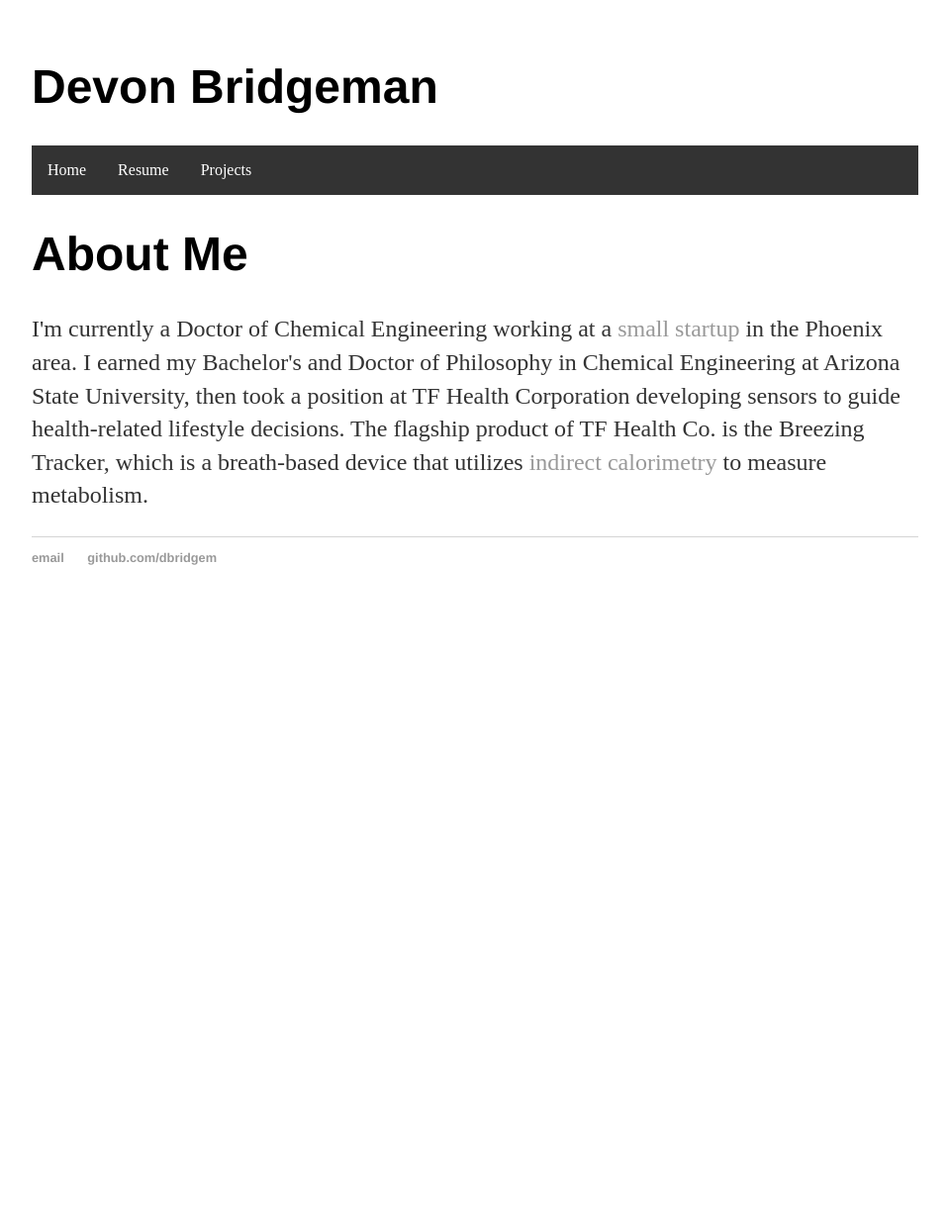
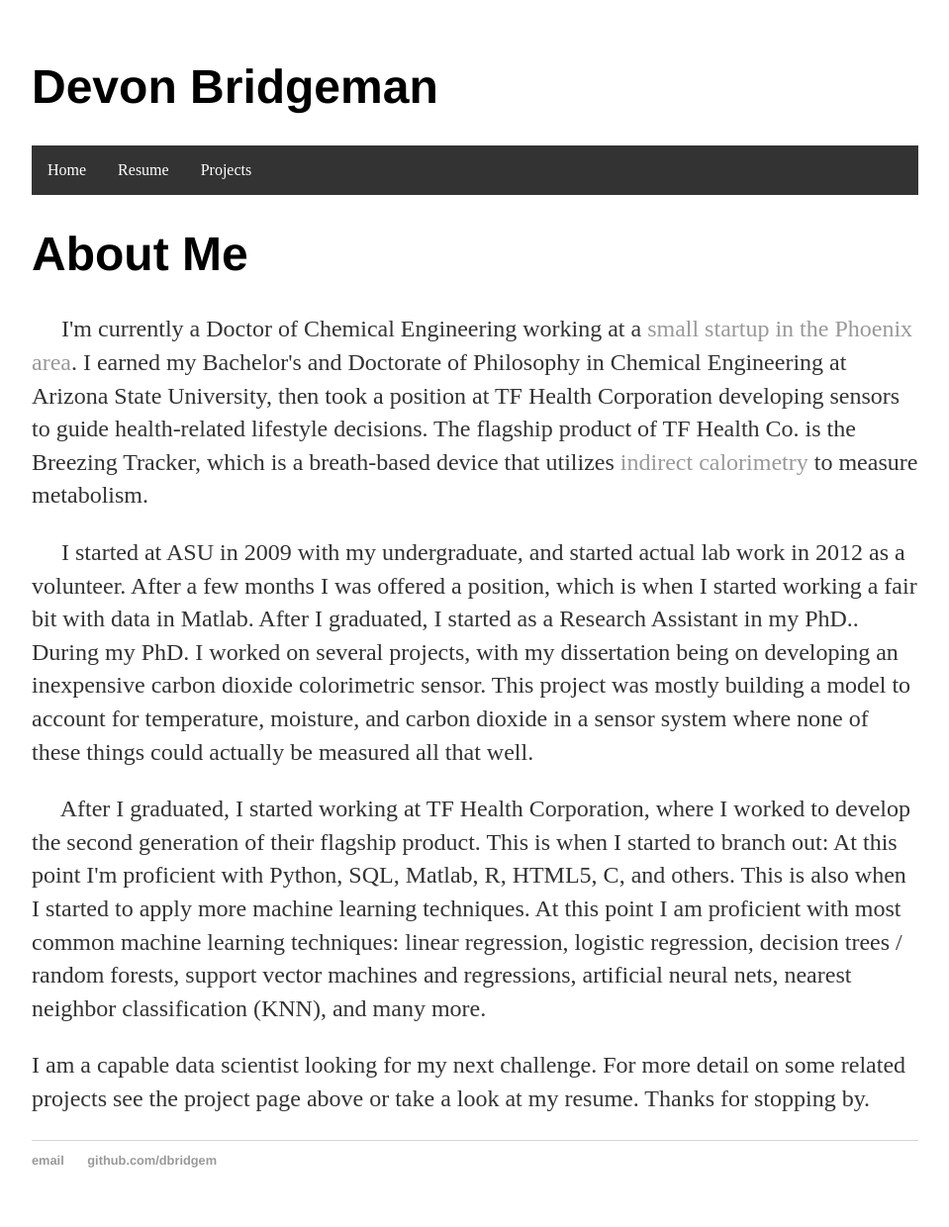
Before and after one commit to dbridgem/dbridgem.github.io, a Jekyll site: the page built from index.html, in a window 1280 px wide. Shown: the whole page at 99% size, without its empty margins (160-1119 px from the left). Built offline with Jekyll 4.4.1, drawn with Linux system fonts in a browser that asks for light colours; before the commit the page ends 900 px from its top, so only the background shows below that.

Commit message:
Update index.html

```diff
--- a/index.html
+++ b/index.html
@@ -4,12 +4,28 @@
 ---
 <div class="blurb">
 	<h1>About Me</h1>
-	<p>	I'm currently a Doctor of Chemical Engineering working at a<a href="http://breezing.com/"> small startup</a> in the Phoenix area. I earned my Bachelor's
-		and Doctor of Philosophy in Chemical Engineering at Arizona State University, then took a position at TF Health Corporation
+	<p>&nbsp;&nbsp;&nbsp;&nbsp;
+		I'm currently a Doctor of Chemical Engineering working at a<a href="http://breezing.com/"> small startup in the Phoenix area</a>.
+		I earned my Bachelor's and Doctorate of Philosophy in Chemical Engineering at Arizona State University, then took a position at TF Health Corporation
 		developing sensors to guide health-related lifestyle decisions. The flagship product of TF Health Co. is the Breezing Tracker,
 		which is a breath-based device that utilizes <a href="https://en.wikipedia.org/wiki/Indirect_calorimetry">indirect calorimetry</a>
-		to measure metabolism.
+		to measure metabolism.</p>
 
-	</p>
+	<p>&nbsp;&nbsp;&nbsp;&nbsp;
+		I started at ASU in 2009 with my undergraduate, and started actual lab work in 2012 as a volunteer. After a few months I
+		was offered a position, which is when I started working a fair bit with data in Matlab. After I graduated, I started as
+		a Research Assistant in my PhD.. During my PhD. I worked on several projects, with my dissertation being on developing an
+		inexpensive carbon dioxide colorimetric sensor. This project was mostly building a model to account for temperature, moisture,
+		and carbon dioxide in a sensor system where none of these things could actually be measured all that well. </p>
+
+	<p>&nbsp;&nbsp;&nbsp;&nbsp;
+		After I graduated, I started working at TF Health Corporation, where I worked to develop the second generation of their
+		flagship product. This is when I started to branch out: At this point I'm proficient with Python, SQL, Matlab, R, HTML5, C,
+		and others. This is also when I started to apply more machine learning techniques. At this point I am proficient with
+		most common machine learning techniques: linear regression, logistic regression, decision trees / random forests, support
+		vector machines and regressions, artificial neural nets, nearest neighbor classification (KNN), and many more. </p>
+
+	<p>I am a capable data scientist looking for my next challenge. For more detail on some related projects see the project page above
+		or take a look at my resume. Thanks for stopping by.</p>
 
 </div><!-- /.blurb -->
```
